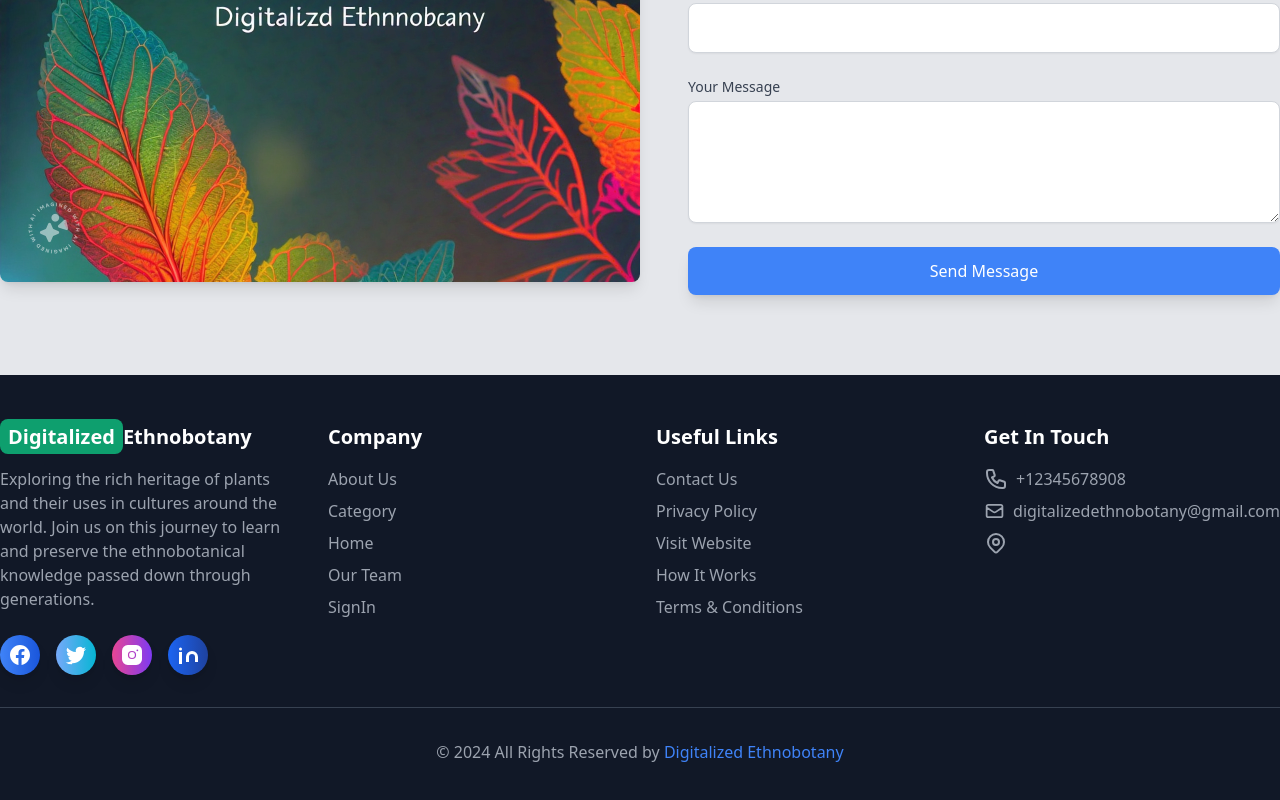
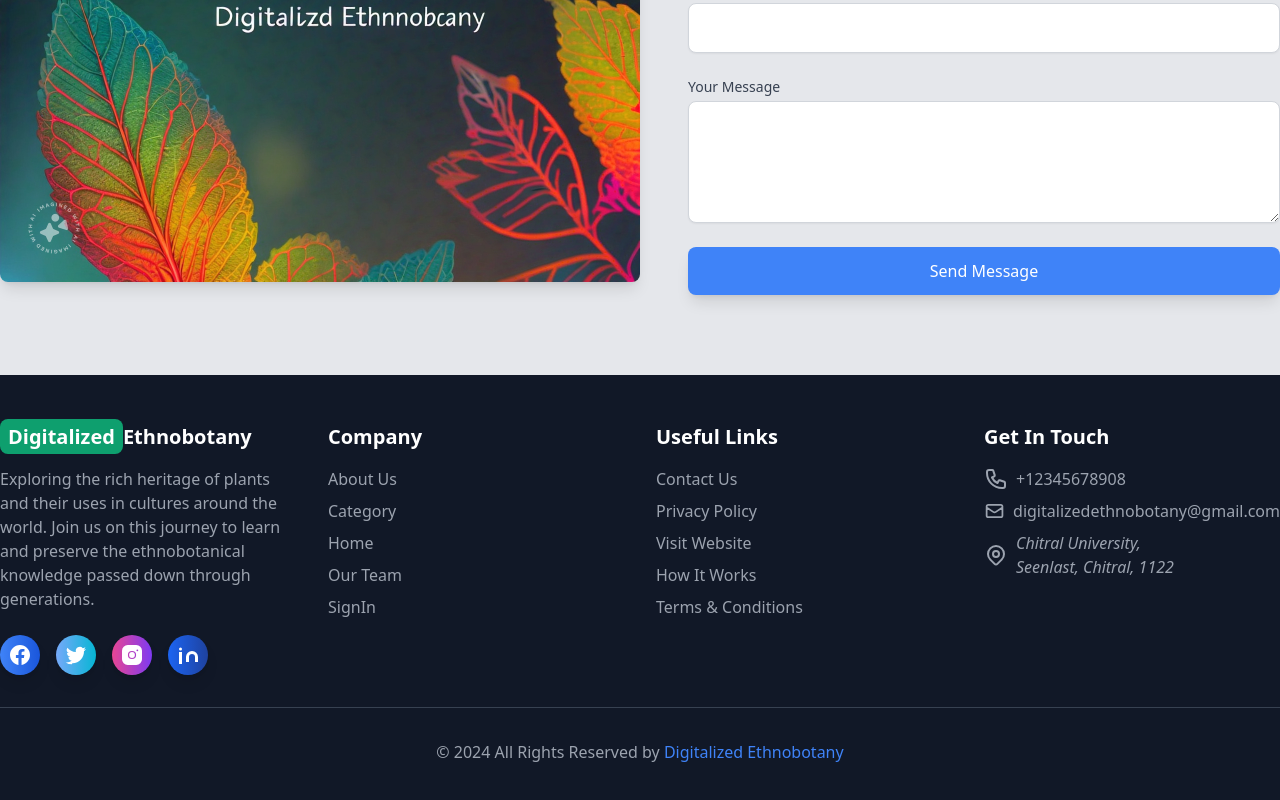
Before and after one commit to attaelahi/Digitalized-Ethnobotany, a React (Vite) app in the folder client/: page /contact in a window 1280 px wide. Shown: the part 515-1315 px from the top of the page. Built offline with nearby package versions, Linux system fonts and the light colour scheme; no server answers.

Commit message:
update footer

```diff
--- a/client/src/components/Footer.jsx
+++ b/client/src/components/Footer.jsx
@@ -207,11 +207,11 @@ const Footer = () => {
                   d="M15 11a3 3 0 11-6 0 3 3 0 016 0z"
                 />
               </svg>
-              {/* <address className="hover:text-white">
+              <address className="hover:text-white">
                 Chitral University,
                 <br />
                 Seenlast, Chitral, 1122
-              </address> */}
+              </address>
             </li>
           </ul>
         </div>
```
